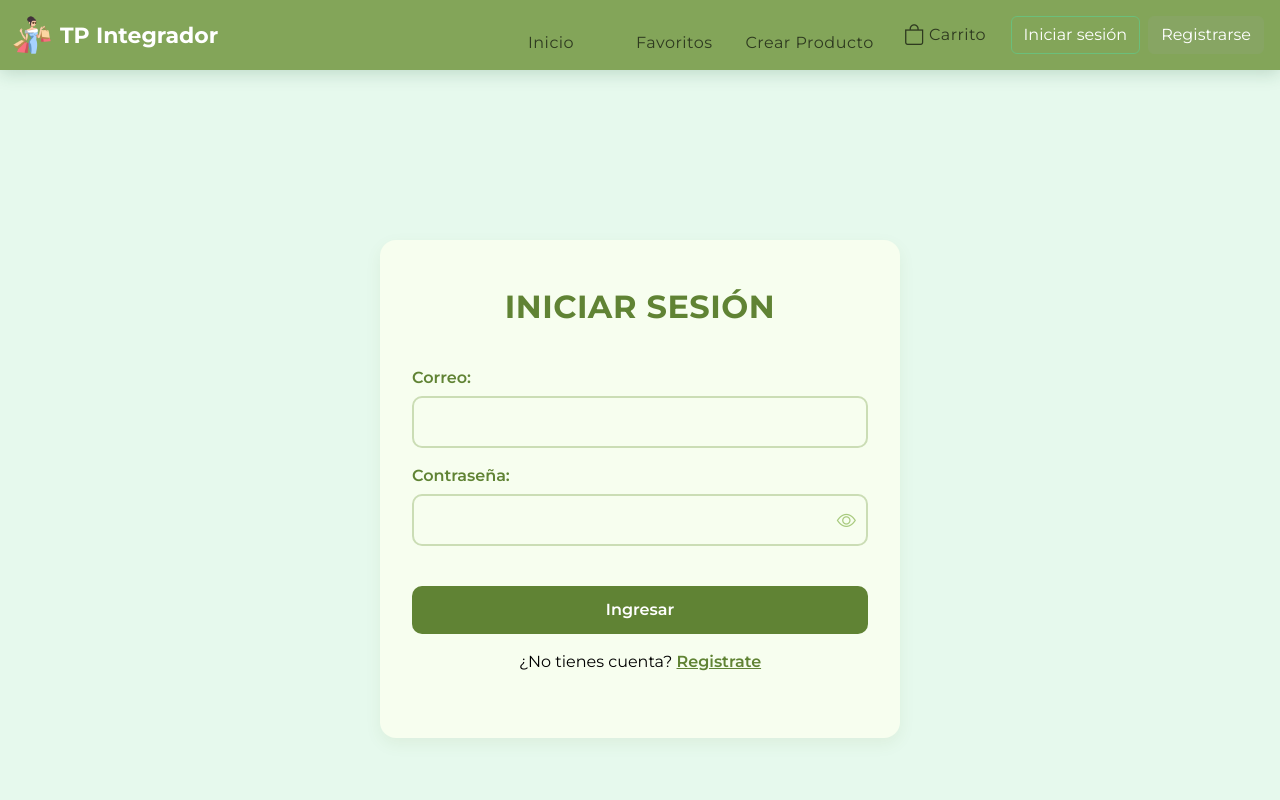
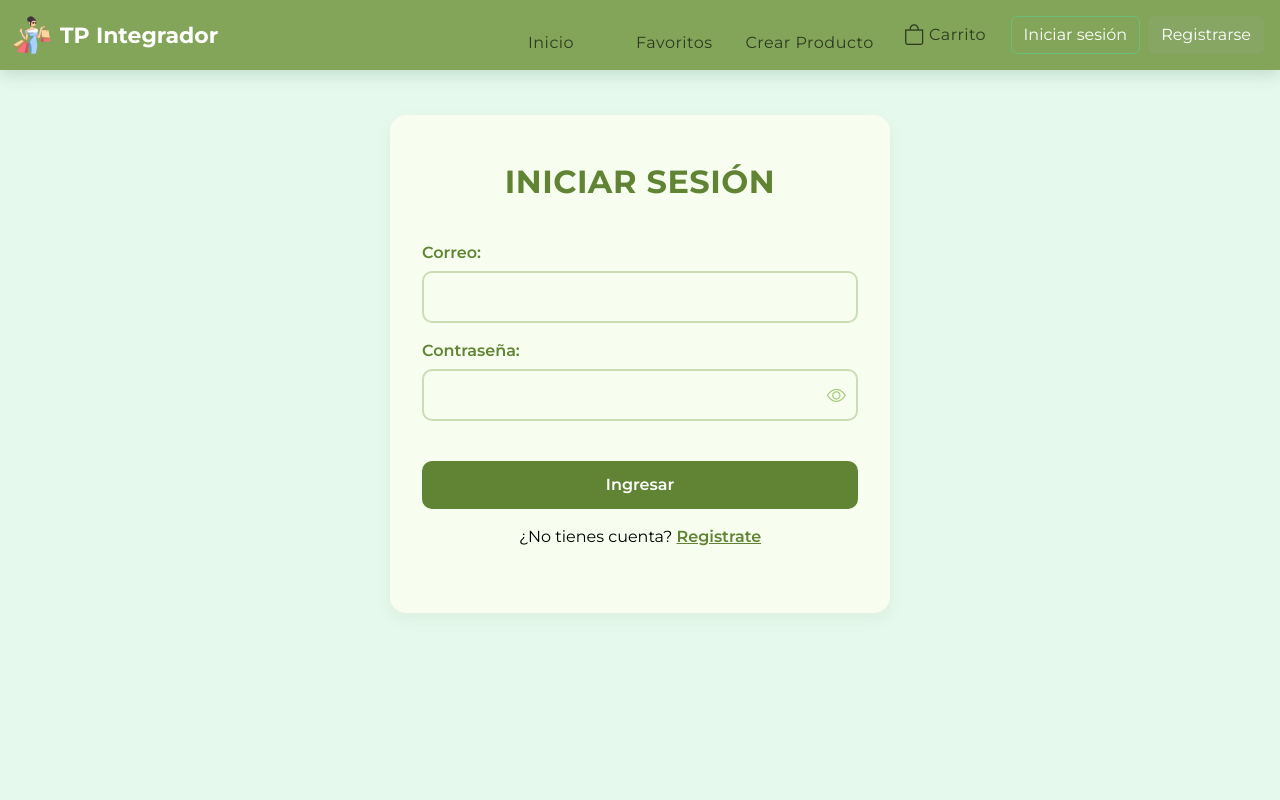
Before and after one commit to Darian-Balde/pv_tp_integrador_g16, a React (Vite) app in the folder tp_integrador/: page /login in a window 1280 px wide. Shown: the top 800 px of the page. Built offline with nearby package versions, Linux system fonts and the light colour scheme; no server answers; a small style sheet from the web is missing.

Commit message:
Ajusté márgenes superiores para eliminar espacios innecesarios debajo del navbar.

```diff
--- a/tp_integrador/src/components/Navbar.jsx
+++ b/tp_integrador/src/components/Navbar.jsx
@@ -89,7 +89,7 @@ const Navbar = () => {
               <li className="nav-item d-flex align-items-center mx-2">
                 <span className="badge rounded-pill bg-light text-success px-3 py-2" title={user.email}>
                   <i className="bi bi-person-circle me-1"></i>
-                  {user.nombre ? user.nombre : user.email}
+                 {user.nombre ? user.nombre : user.email}
                 </span>
               </li>
             )}
--- a/tp_integrador/src/styles/FavoriteList.css
+++ b/tp_integrador/src/styles/FavoriteList.css
@@ -18,8 +18,8 @@
 .favorites-container {
   padding: 3rem 1.5rem;
   max-width: 1200px;
-  margin: 0 auto;
-  background-color: #F7FEEF;
+  margin: -70px auto;
+  background-color: #e8fad4;
   font-family: 'Montserrat', system-ui, Avenir, Helvetica, Arial, sans-serif;
 }
 
--- a/tp_integrador/src/styles/Login.css
+++ b/tp_integrador/src/styles/Login.css
@@ -1,7 +1,7 @@
 .contenedor-formulario {
   padding: 3rem 2rem;
-  max-width: 520px;
-  margin: 100px auto;
+  max-width: 500px;
+  margin: -25px auto;
   background-color: #F7FEEF;
   border-radius: 16px;
   box-shadow: 0 6px 16px rgba(96, 131, 52, 0.08); /* #608334 */
--- a/tp_integrador/src/styles/ProductForm.css
+++ b/tp_integrador/src/styles/ProductForm.css
@@ -12,6 +12,7 @@
   width: 90vw;
   max-width: 600px;
   min-width: 300px;
+  margin-top: -30px;
 }
 
 
--- a/tp_integrador/src/styles/ProductList.css
+++ b/tp_integrador/src/styles/ProductList.css
@@ -12,7 +12,8 @@ body {
 .product-container {
   margin: 0 auto;
   max-width: 1200px;
-  padding: 1rem;
+  padding: 0rem;
+  margin-top: -70px;
 }
 
 /* Título */
@@ -173,7 +174,7 @@ body {
   align-items: center;
 }
 .fullwidth-banner > div {
-  background: #78ad8d !important; /* Cambia el color aquí */
+  background: #83a559 !important; /* Cambia el color aquí */
   color: #fff !important;
   font-family: 'Montserrat', system-ui, Avenir, Helvetica, Arial, sans-serif !important;
   text-align: center;
```
